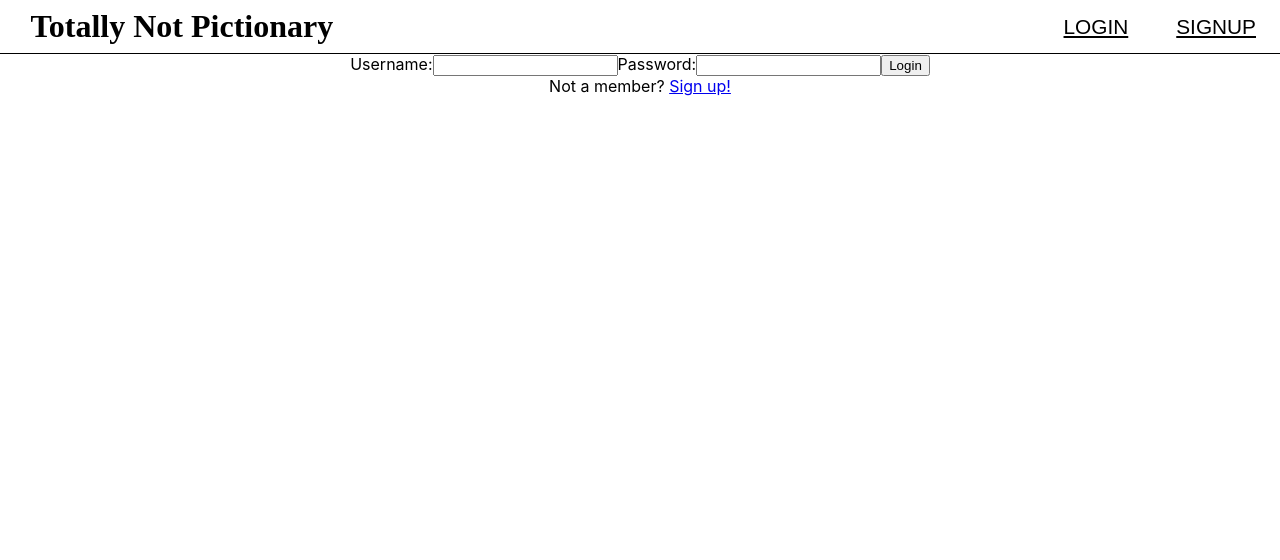
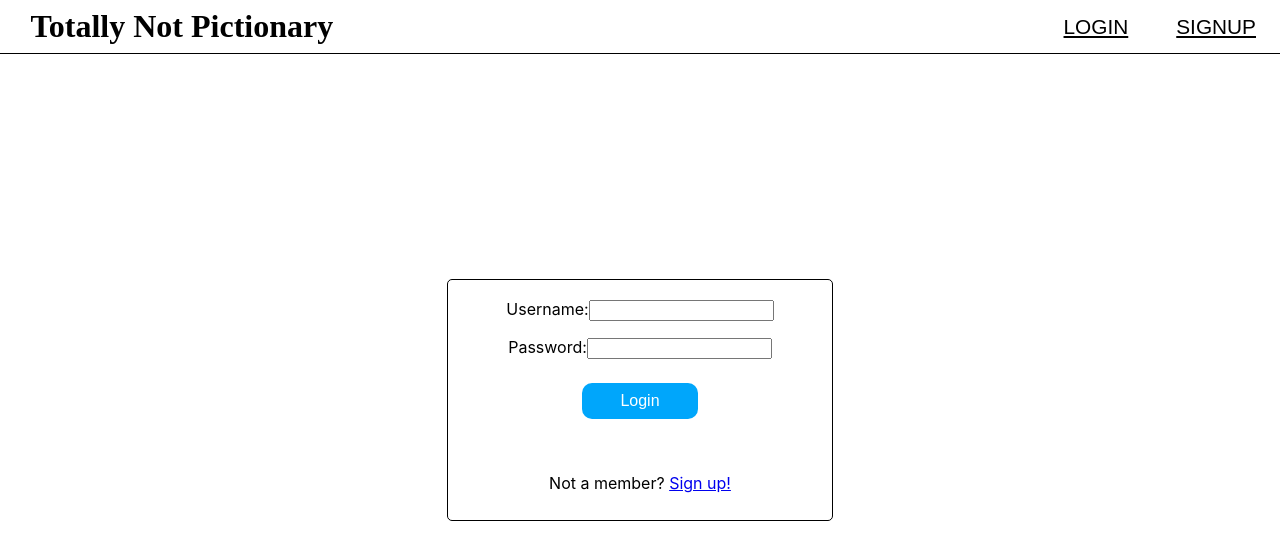
Before and after one commit to SalemDoub/L3Web, a React (Create React App) app: page /login in a window 1280 px wide. Shown: the top 560 px of the page. Built offline with nearby package versions, Linux system fonts and the light colour scheme; no server answers; the HTML template or start-up script is replaced by a standard one.

Commit message:
modification dans login.js

```diff
--- a/src/Login/login.js
+++ b/src/Login/login.js
@@ -1,5 +1,6 @@
 import React, { Component } from 'react'
 import { Link } from 'react-router-dom'
+import './Login.css'
 
 export default class Login extends Component {
     constructor() {
@@ -7,47 +8,49 @@ export default class Login extends Component {
         this.state = {
             isValid: true,
         }
-
     }
-
     compileForm = e => {
         e.preventDefault();
         let t = e.target;
         if (!t.username.value || !t.password.value) {
-
             this.setState({ isValid: false });
         } else {
-
             let returnedObj = {
                 username: t.username.value,
                 password: t.password.value
             };
-
             this.props.handleLogin(returnedObj);
             this.setState({ isValid: true });
             this.props.history.push("/roomlist");
         }
-
     }
-
     render() {
         return (
-            <div>
+            <div className="login-container">
                 {this.state.isValid ? "" : <p>Incorrect</p>}
-                <form onSubmit={this.compileForm}>
-
+                <form className="login-form" onSubmit={this.compileForm}>
                     <label>
                         Username:
                         <input type="text" name="username"/>
                     </label>
+
                     <label>
                         Password:
+
                         <input type="password" name="password"/>
+
                     </label>
-                    <input type="submit" value="Login" />
+
+                    <input className="submit" type="submit" value="Login" />
+
                 </form>
-                <span>Not a member? <Link to="/signup">Sign up!</Link></span>
+
+                <span className="login-signup">Not a member? <Link className="to-signup" to="/signup">Sign up!</Link></span>
+
             </div>
+
         )
+
     }
+
 }
```
